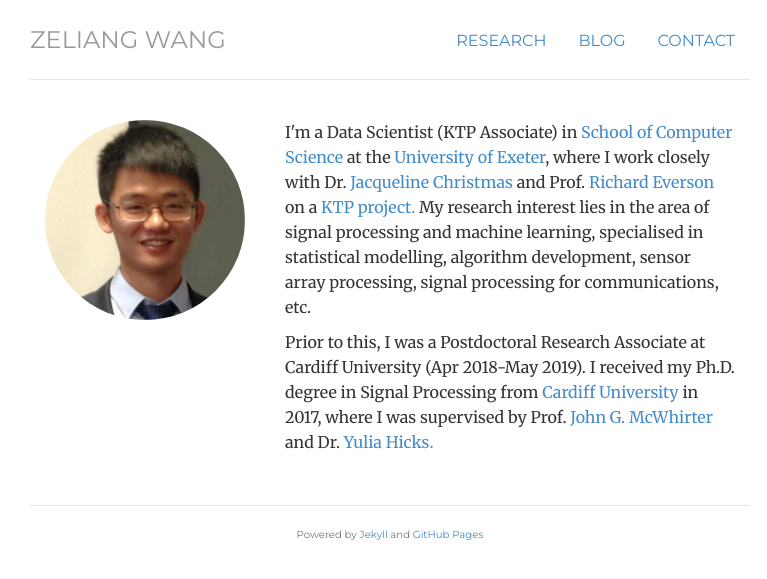
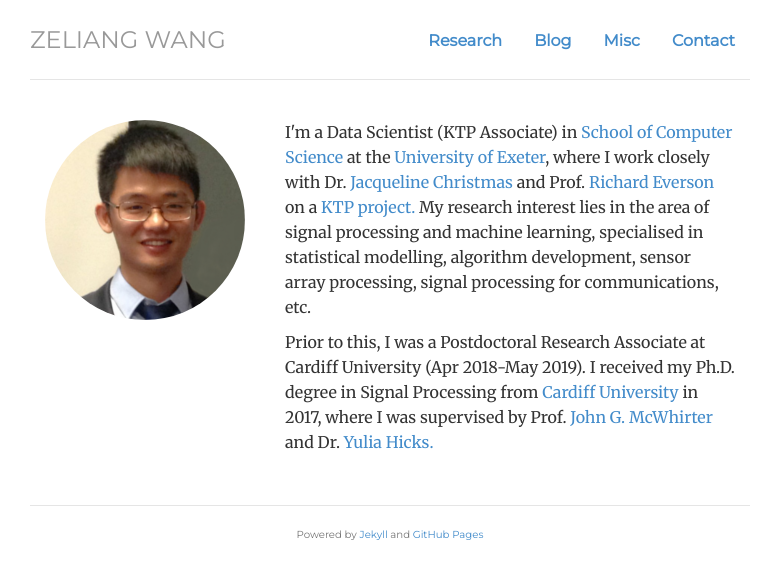
Before and after one commit to zeliangwang/zeliangwang.github.io, a Jekyll site: the page built from index.html, in a window 1280 px wide. Shown: the top 579 px of the page, without its empty margins (250-1017 px from the left). Built offline with Jekyll 4.4.1, drawn with Linux system fonts in a browser that asks for light colours.

Commit message:
add misc section

```diff
--- a/_includes/header.html
+++ b/_includes/header.html
@@ -1,10 +1,12 @@
 <div class="header">
 	<ul class="nav nav-pills pull-right">
-		<li class="{{ page.research }}"><a href="/research" title="Research">Research</a></li>
+		<li class="{{ page.research }}"><a href="/research" title="Research" style="font-size: medium; font-weight: bold;">Research</a></li>
 		<!-- <li class="{{ page.swatches }}"><a href="/swatches" title="Swatches">Swatches</a></li> -->
 		<!-- <li class="{{ page.notes }}"><a href="/notes" title="Notes">Notes</a></li> -->
-		<li class="{{ page.blog }}"><a href="/blog" title="Blog">Blog</a></li>
-		<li class="{{ page.contact }}"><a href="/contact" title="Contact">Contact</a></li>
+		<li class="{{ page.blog }}"><a href="/blog" title="Blog" style="font-size: medium; font-weight: bold; ">Blog</a></li>
+		<li class="{{ page.misc }}"><a href="/misc" title="Misc" style="font-size: medium; font-weight: bold;">Misc</a></li>
+		<li class="{{ page.contact }}"><a href="/contact" title="Contact" style="font-size: medium; font-weight: bold;">Contact</a></li>
+
 	</ul>
-	<h3 class="text-muted"><a href="/" title="Home">Zeliang Wang</a></h3>
+	<h3 class="text-muted"><a href="/" title="Home" style="text-transform: uppercase;">Zeliang Wang</a></h3>
 </div> <!-- /header -->
--- a/css/style.css
+++ b/css/style.css
@@ -11,7 +11,7 @@
 /* .header, .footer, .header h3 { font-family: 'Montserrat', Helvetica, sans-serif; text-transform: uppercase; font-weight: normal; } */
 
 /* Masthead, added by Z Wang */
-.header, .header h3 { font-family: 'Montserrat', Helvetica, sans-serif; text-transform: uppercase; font-weight: normal; }
+.header, .header h3 { font-family: 'Montserrat', Helvetica, sans-serif; text-transform: capitalize; font-weight: normal; }
 .footer { font-family: 'Montserrat', Helvetica, sans-serif; text-transform: none; text-align: center; font-weight: normal; font-size: 12px}
 
 /* Navigation */
```
Also changed, not shown: misc/index.html (added, +14 -0 lines).
